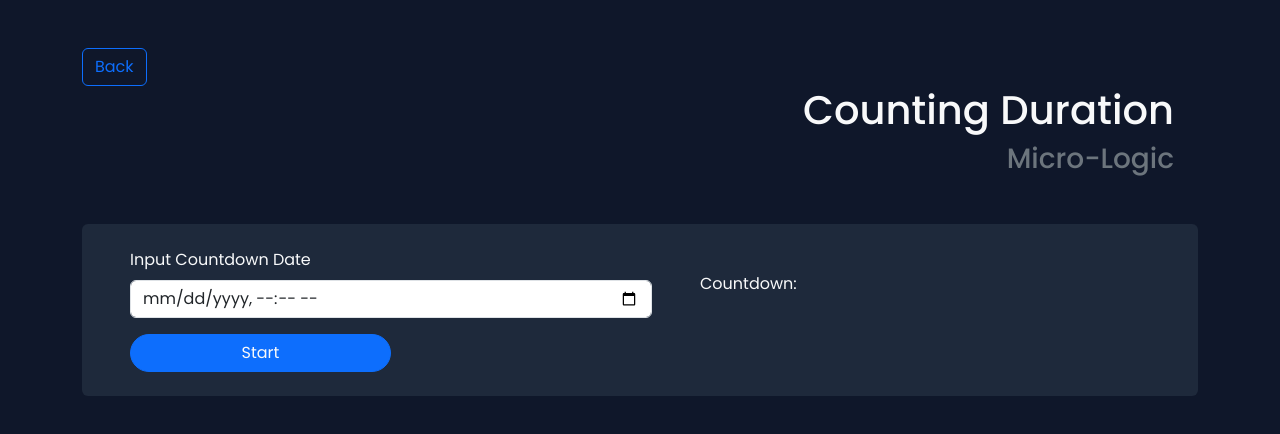
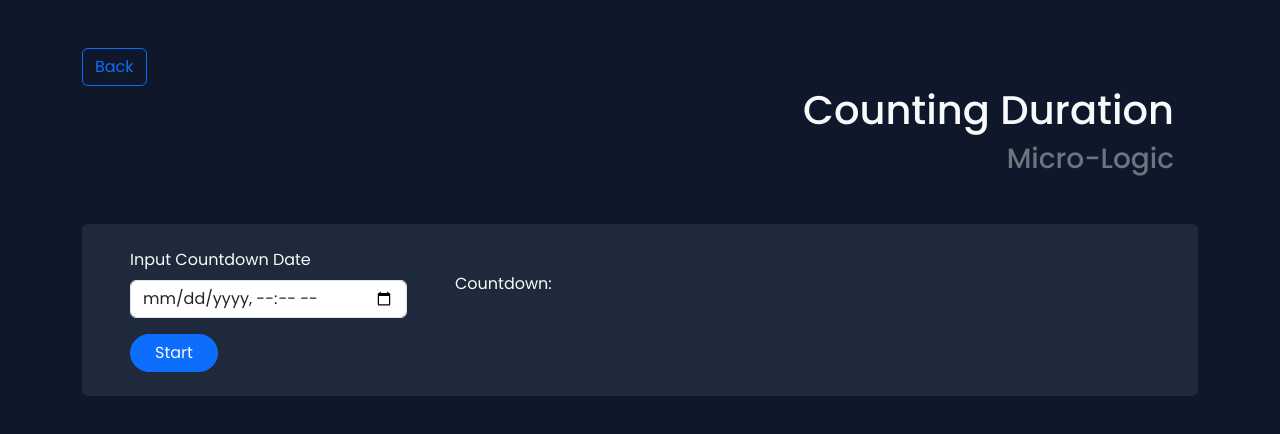
Before and after one commit to NubieMe/b51-micro-logic, a React (Vite) app: page /count in a window 1280 px wide. Shown: the top 434 px of the page. Built offline with nearby package versions, Linux system fonts and the light colour scheme.

Commit message:
count styling adjustment

```diff
--- a/src/pages/Count.jsx
+++ b/src/pages/Count.jsx
@@ -69,13 +69,13 @@ const Count = () => {
                 </div>
                 <Title>Counting Duration</Title>
             </div>
-            <div style={date_styles} className="rounded p-4 ps-5 d-flex flex-row">
-                <div style={{backgroundColor:"transparent"}} className="flex-column w-50">
+            <div style={date_styles} className="rounded p-4 ps-5 d-flex flex-wrap">
+                <div style={{backgroundColor:"transparent"}} className="flex-column">
                     <label htmlFor="date" className="text-light form-label" style={{backgroundColor:"transparent"}}>Input Countdown Date</label>
                     <input className="me-3 form-control w-100 mb-3" type="datetime-local" name="date" id="date"/>
-                    <button type="submit" id="submit" className="btn btn-primary text-light rounded-5 w-50  " onClick={e => handle(e)}>{date === "" ? "Start" : "Counting. . . " }</button>
+                    <button type="submit" id="submit" className="btn btn-primary text-light rounded-5 px-4" onClick={e => handle(e)}>{date === "" ? "Start" : "Counting. . . " }</button>
                     {date === "" ? null : (
-                        <button className="btn btn-danger text-light rounded-5 w-50" onClick={e => reset(e)}>Reset</button>
+                        <button className="btn btn-danger text-light rounded-5 px-4" onClick={e => reset(e)}>Reset</button>
                     )}
                 </div>
 
```
